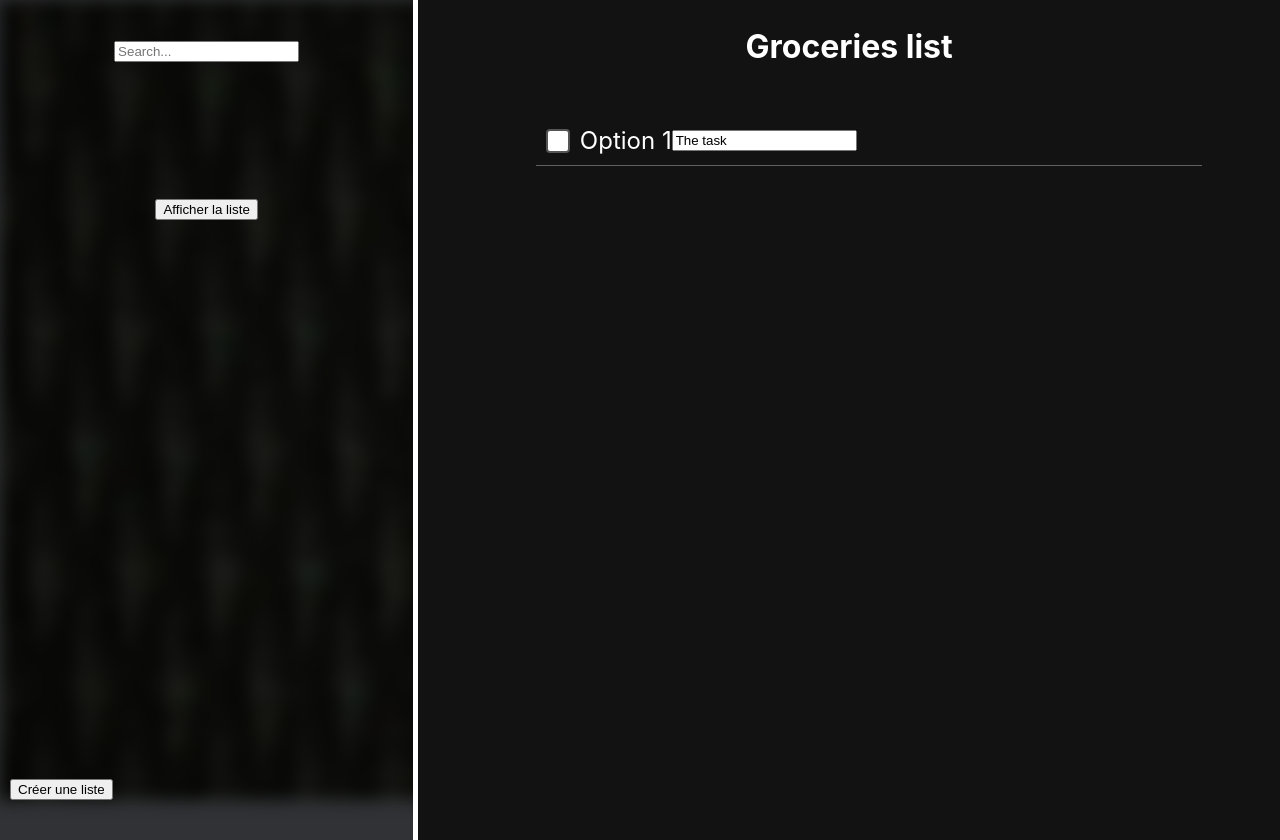
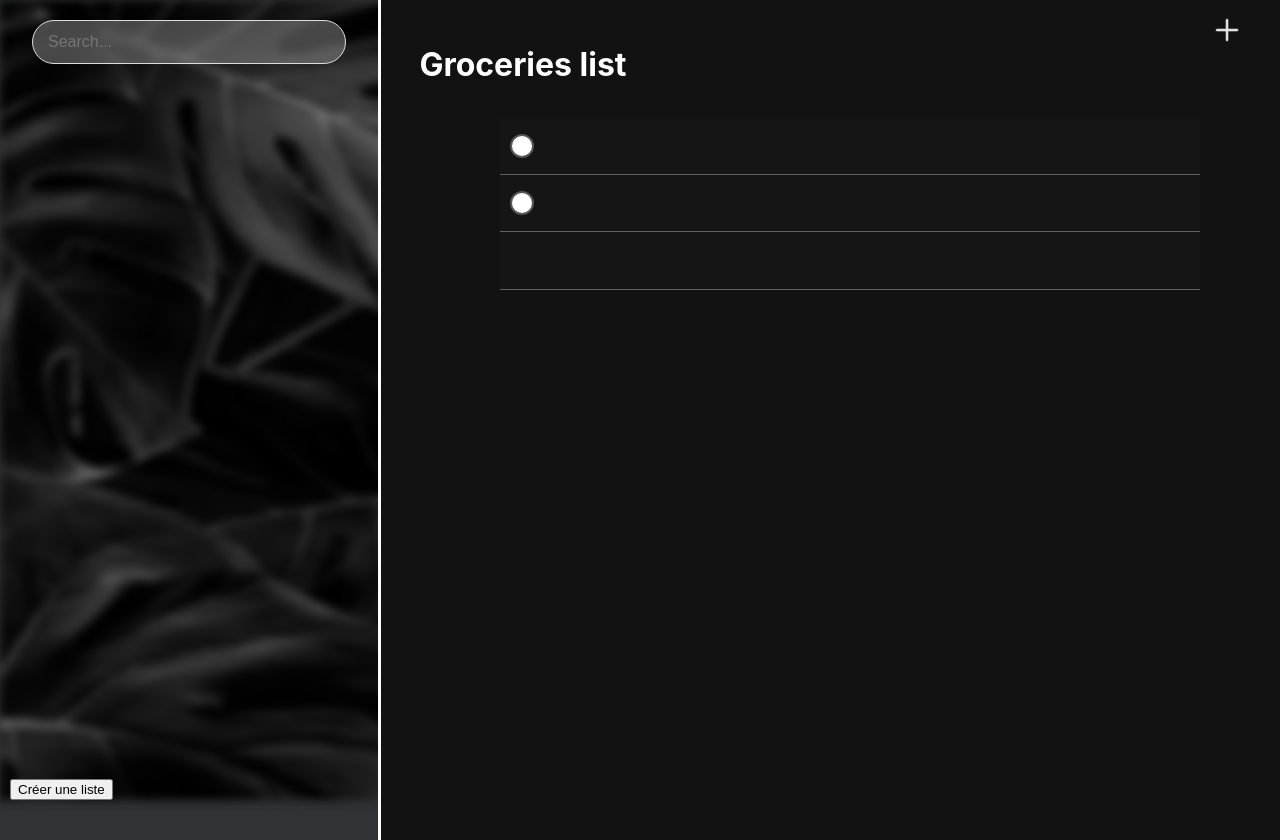
Before and after one commit to Nicode611/to-do-list-react, a React (Create React App) app in the folder to-do-list/: page / in a window 1280 px wide. Built offline with nearby package versions, Linux system fonts and the light colour scheme.

Commit message:
improve the style

```diff
--- a/to-do-list/src/components/ListContainer/ListContainer.css
+++ b/to-do-list/src/components/ListContainer/ListContainer.css
@@ -10,6 +10,7 @@
 
 .task-element {
     border-bottom: solid 1px rgba(177, 177, 177, 0.494);
+    background-color: rgb(21, 21, 21);
     padding: 10px;
 }
 
@@ -17,48 +18,75 @@
     margin-right: 40px;
 }
 
-
 /* Masquer l'apparence native de la checkbox */
 .custom-checkbox input[type="checkbox"] {
     display: none;
   }
 
-  /* Style du conteneur de la checkbox */
+  /* Conteneur */
   .custom-checkbox {
     display: flex;
     align-items: center;
     cursor: pointer;
   }
 
-  /* Style du "span" qui remplacera la checkbox */
-  .custom-checkbox span {
+  /* Cercle représentant la checkbox */
+  .custom-checkbox .circle {
     width: 20px;
     height: 20px;
     border: 2px solid #555;
-    border-radius: 4px; /* Pour un effet arrondi */
+    border-radius: 50%;
     margin-right: 10px;
+    background-color: #fff;
     display: inline-block;
-    background-color: #fff;
-    position: relative;
     transition: background-color 0.3s, border-color 0.3s;
   }
 
-  /* Style quand la checkbox est cochée */
-  .custom-checkbox input[type="checkbox"]:checked + span {
+  /* Cercle quand la checkbox est cochée */
+  .custom-checkbox input[type="checkbox"]:checked + .circle {
     background-color: #4caf50;
     border-color: #4caf50;
+    position: relative;
   }
 
-  /* Ajout d'une coche (optionnelle) */
-  .custom-checkbox input[type="checkbox"]:checked + span::after {
+  /* Ajout d'une coche dans le cercle */
+  .custom-checkbox input[type="checkbox"]:checked + .circle::after {
     content: '';
-    width: 10px;
-    height: 5px;
-    border: solid white;
-    border-width: 0 2px 2px 0;
+    width: 8px;
+    height: 8px;
+    background-color: white;
+    border-radius: 50%;
     position: absolute;
     top: 50%;
     left: 50%;
-    transform: translate(-50%, -50%) rotate(45deg);
-    display: block;
+    transform: translate(-50%, -50%);
   }
+
+  /* Champ de texte modifiable */
+  .custom-checkbox .checkbox-label {
+    width: auto;
+    border: none;
+    color: white;
+    font-size: 1.4rem;
+    font-weight: 500;
+    padding: 5px;
+    background-color: transparent;
+    outline: none;
+    transition: border-color 0.3s;
+  }
+
+  /* Focus sur le texte */
+  .custom-checkbox .checkbox-label:focus {
+    border-color: #2196f3;
+  }
+
+  /* Effet quand la checkbox est cochée (appliqué au texte) */
+  .custom-checkbox input[type="checkbox"]:checked + .circle + .checkbox-label {
+    color: #4caf50;
+  }
+
+  .add-task {
+    height: 56.5px;
+    border-bottom: solid 1px rgba(177, 177, 177, 0.494);
+    background-color: rgb(21, 21, 21);
+  }
--- a/to-do-list/src/components/ListContainer/ListContainer.jsx
+++ b/to-do-list/src/components/ListContainer/ListContainer.jsx
@@ -9,15 +9,20 @@ function ListContainer() {
         <div className='list-container'>
             <ul className='task-container'>
                 <li className='task-element'>
-                <label class="custom-checkbox">
-                    <input type="checkbox" />
-                    <span></span>
-                    Option 1
-                    <input className='task-name' type='text' value='The task' />
-                </label>
-
-                    {/* <input className='task-state' type="checkbox" />
-                     */}
+                    <label class="custom-checkbox">
+                        <input type="checkbox" />
+                        <span class="circle"></span>
+                        <input type="text" class="checkbox-label" />
+                    </label>
+                </li>
+                <li className='task-element'>
+                    <label class="custom-checkbox">
+                        <input type="checkbox" />
+                        <span class="circle"></span>
+                        <input type="text" class="checkbox-label" />
+                    </label>
+                </li>
+                <li className='add-task'>
                 </li>
             </ul>
         </div>
--- a/to-do-list/src/components/ListIconsContainer/ListIconsContainer.jsx
+++ b/to-do-list/src/components/ListIconsContainer/ListIconsContainer.jsx
@@ -47,9 +47,6 @@ function ListIconsContainer( {listInfos} ) {
                     />
                 ))}
             </div>
-            <div>
-                <button className='show-list' onClick={() => console.log(lists)}>Afficher la liste</button>
-            </div>
         </div>
     );
 }
--- a/to-do-list/src/components/SearchBar/SearchBar.css
+++ b/to-do-list/src/components/SearchBar/SearchBar.css
@@ -1,12 +1,18 @@
-.search-bar-border {
-    padding: 20px;
-    max-width: 500px;
-    margin: 0 auto;
+.search-bar-input {
+    width: 80%;
+    padding: 12px 15px;
+    margin-bottom: 30px;
+    border-radius: 25px; /* Arrondi complet pour un style plus moderne */
+    border: 1px solid #ddd;
+    background-color: rgba(180, 180, 180, 0.384);
+    color: white;
+    font-size: 16px; /* Police un peu plus grande */
+    transition: all 0.3s ease; /* Transition fluide sur focus */
+    outline: none; /* Supprime la bordure bleue par défaut */
 }
 
-.search-bar-input {
-    width: 100%;
-    padding: 10px;
-    border-radius: 5px;
-    border: 1px solid #ccc;
+.search-bar-input:focus {
+    border-color: #007BFF; /* Couleur de focus (bleu) */
+    box-shadow: 0 0 5px rgba(0, 123, 255, 0.5); /* Lueur bleue */
+    background-color: rgba(180, 180, 180, 0.59); /* Fond blanc pour bien contraster */
 }
--- a/to-do-list/src/components/SearchBar/SearchBar.jsx
+++ b/to-do-list/src/components/SearchBar/SearchBar.jsx
@@ -1,4 +1,5 @@
 import React, { useState } from "react";
+import "./SearchBar.css";
 
 const SearchBar = ({ data }) => {
   const [searchTerm, setSearchTerm] = useState("");
@@ -12,20 +13,18 @@ const SearchBar = ({ data }) => {
   );
 
   return (
-    <div className="search-bar-border" style={{ padding: "20px", maxWidth: "500px", margin: "0 auto" }}>
       <input
         className="search-bar-input"
         type="text"
         placeholder="Search..." value={searchTerm} onChange={handleSearch}
       />
-      <ul style={{ marginTop: "10px", listStyle: "none", padding: 0 }}>
+      /* <ul style={{ marginTop: "10px", listStyle: "none", padding: 0 }}>
         {filteredData.map((item, index) => (
           <li key={index} style={{ padding: "5px 0", borderBottom: "1px solid #eee" }}>
             {item}
           </li>
         ))}
-      </ul>
-    </div>
+      </ul> */
   );
 };
 
--- a/to-do-list/src/layout/ListSection/ListSection.css
+++ b/to-do-list/src/layout/ListSection/ListSection.css
@@ -5,11 +5,35 @@
     background-color: rgb(18, 18, 18);
     width: 70%;
     padding: 0px 3% 0px 3%;
-    border-left: solid 5px white;
+    border-left: solid 3px white;
+}
+
+.task-tools-container {
+    margin-top: 15px;
+    width: 100%;
+    display: flex;
+    justify-content: end;
+}
+
+.add-task-icon {
+    height: 30px;
+    width: 30px;
+    justify-self: end;
+    transition: transform 3s ease; /* Ajout d'une transition fluide */
+}
+
+.add-task-icon:hover {
+    cursor: pointer;
+    transform: rotate(90deg); /* Rotation de 90 degrés */
+}
+
+.list-title-container {
+    width: 100%;
 }
 
 .list-title {
     font-size: 2rem;
     color: white;
-    font-weight: 1100;
+    text-align: left;
+    margin: 0px 0px 10px 0px;
 }
--- a/to-do-list/src/layout/ListSection/ListSection.jsx
+++ b/to-do-list/src/layout/ListSection/ListSection.jsx
@@ -1,4 +1,5 @@
 import React from 'react'
+import PlusIcon from "../../assets/icons/plus-icon.png";
 import "./ListSection.css";
 
 import ListContainer from '../../components/ListContainer/ListContainer';
@@ -6,8 +7,10 @@ import ListContainer from '../../components/ListContainer/ListContainer';
 function ListSection() {
     return (
         <div className='list-section'>
-            <div></div>
-            <div>
+            <div className='task-tools-container'>
+                <img className='add-task-icon' src={PlusIcon} alt="" />
+            </div>
+            <div className='list-title-container'>
                 <h2 className='list-title'>Groceries list</h2>
             </div>
             <ListContainer></ListContainer>
--- a/to-do-list/src/layout/ToolsSection/ToolsSection.css
+++ b/to-do-list/src/layout/ToolsSection/ToolsSection.css
@@ -1,8 +1,9 @@
 .tools-section {
     width: 30%;
     max-width: 400px;
+    min-width: 350px;
     height: 100vh;
-    padding: 20px 3% 20px 3%;
+    padding: 20px 1% 20px 1%;
     display: flex;
     flex-direction: column;
     align-items: center;
@@ -21,7 +22,7 @@
     background-size: cover;
     background-position: center;
     background-repeat: no-repeat;
-    filter: blur(8px);
+    filter: blur(5px);
     z-index: -1;
 }
 
--- a/to-do-list/src/layout/ToolsSection/ToolsSection.jsx
+++ b/to-do-list/src/layout/ToolsSection/ToolsSection.jsx
@@ -1,5 +1,4 @@
 import React, { useState } from 'react';
-import BackPattern from "../../assets/images/BackPattern.webp";
 import "./ToolsSection.css";
 import ListIconsContainer from '../../components/ListIconsContainer/ListIconsContainer';
 import AddListModal from '../../components/AddListModal/AddListModal';
```
Also changed, not shown: to-do-list/src/assets/icons/plus-icon.png (added), to-do-list/src/assets/images/BackPattern.webp.
